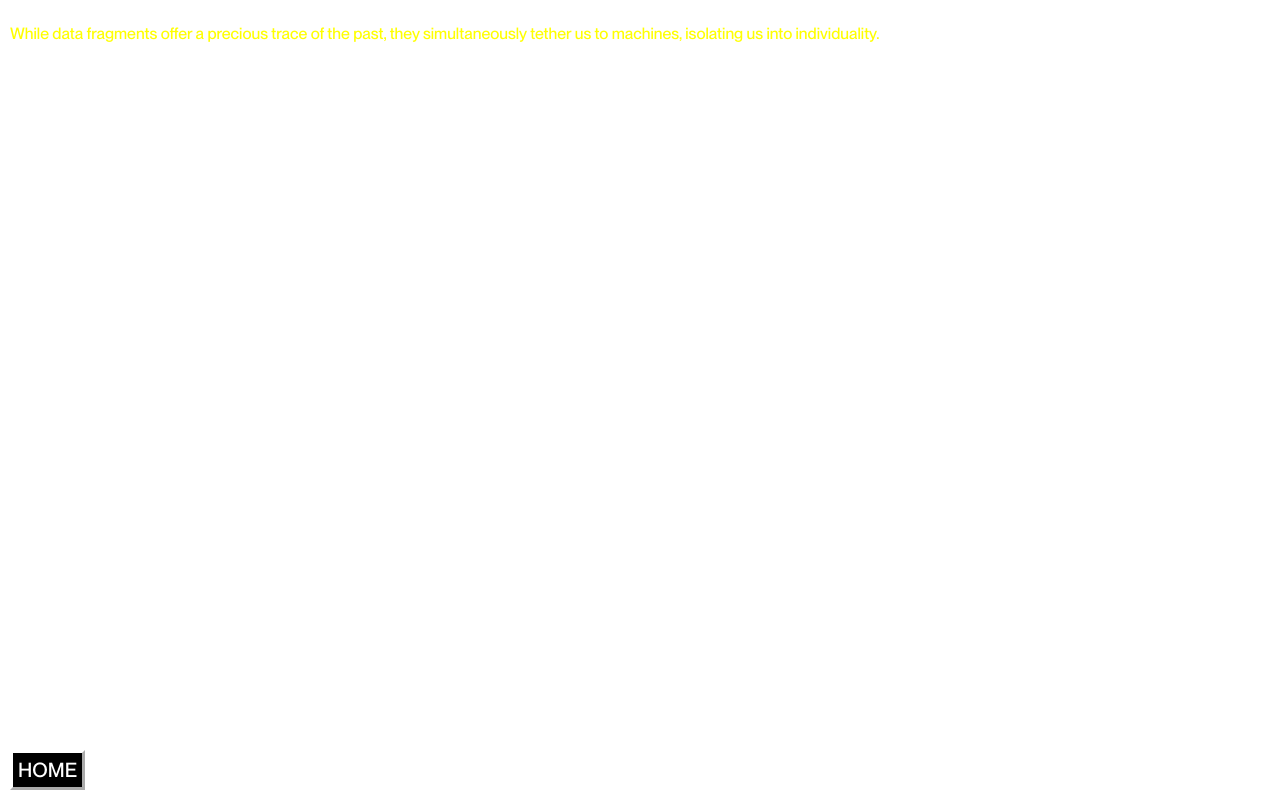
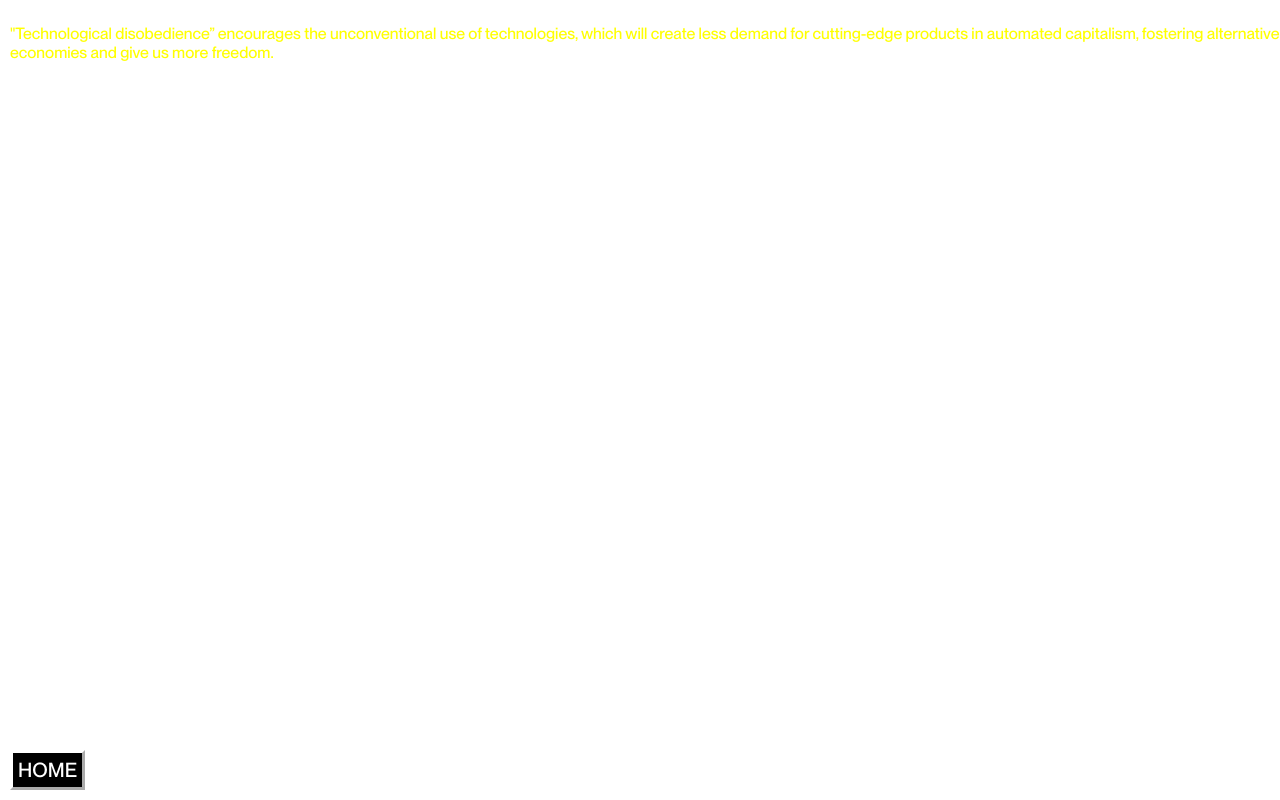
Before and after one commit to TajaRegent/notes-toward-a-spreadsheet-novel, a plain HTML site: page index.html in a window 1280 px wide. Drawn offline with Linux system fonts and the light colour scheme.

Commit message:
Update index.html
final

```diff
--- a/index.html
+++ b/index.html
@@ -45,7 +45,7 @@
 
  <p>
 
-    While data fragments offer a precious trace of the past, they simultaneously tether us to machines, isolating us into individuality.
+    "Technological disobedience” encourages the unconventional use of technologies, which will create less demand for cutting-edge products in automated capitalism, fostering alternative economies and give us more freedom.
 
   </p>
 
```
